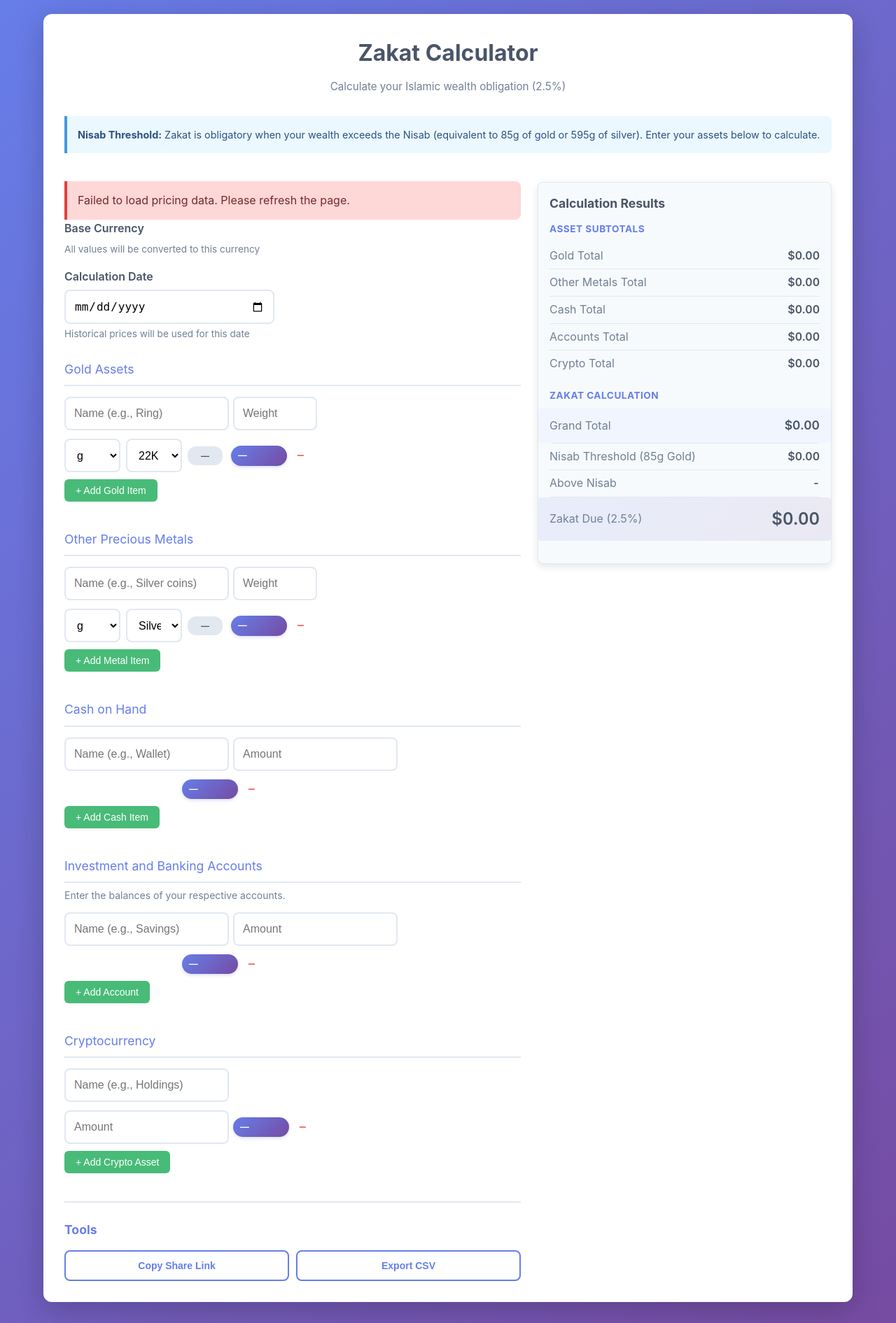
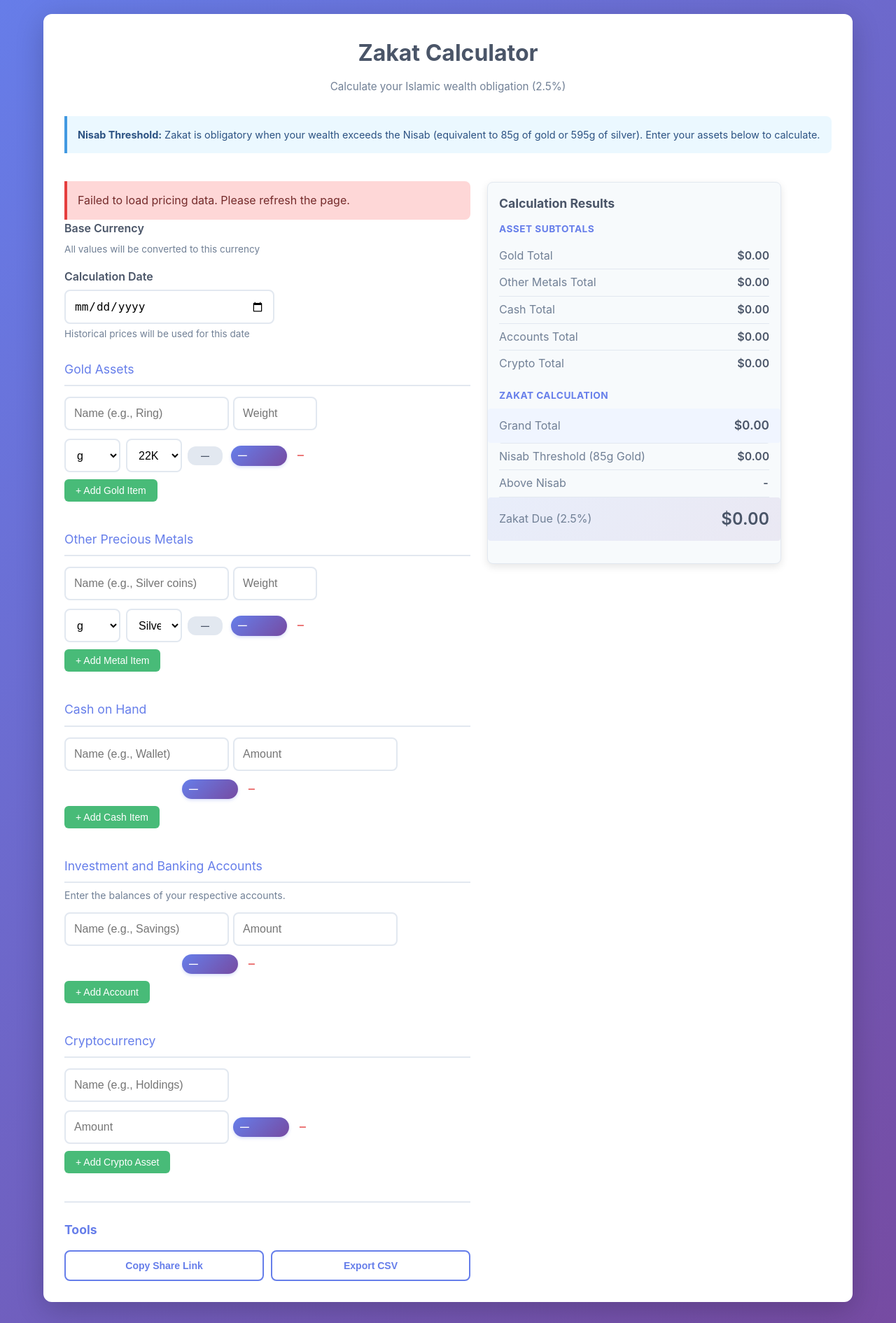
Before and after one commit to ace63093/zakatcalc, a Flask app: page / in a window 1280 px wide. Shown: the part 70-1961 px from the top of the page at 70% size. Run offline with Flask 3, Linux system fonts and the light colour scheme; some libraries are stand-ins or nearby versions.

Commit message:
fix(ui): constrain calculator-inputs width in Compact Desktop
- Set max-width: 580px on calculator-inputs in 1280-1749px range
- Results column now sits closer to input fields

Co-Authored-By: Claude Opus 4.5 <noreply@anthropic.com>

```diff
--- a/app/templates/base.html
+++ b/app/templates/base.html
@@ -633,7 +633,10 @@
             }
             .app-grid,
             .calculator-layout {
-                grid-template-columns: auto minmax(320px, 420px);
+                grid-template-columns: minmax(auto, max-content) minmax(320px, 420px);
+            }
+            .calculator-inputs {
+                max-width: 580px;
             }
             .asset-row {
                 flex-wrap: wrap;
```
